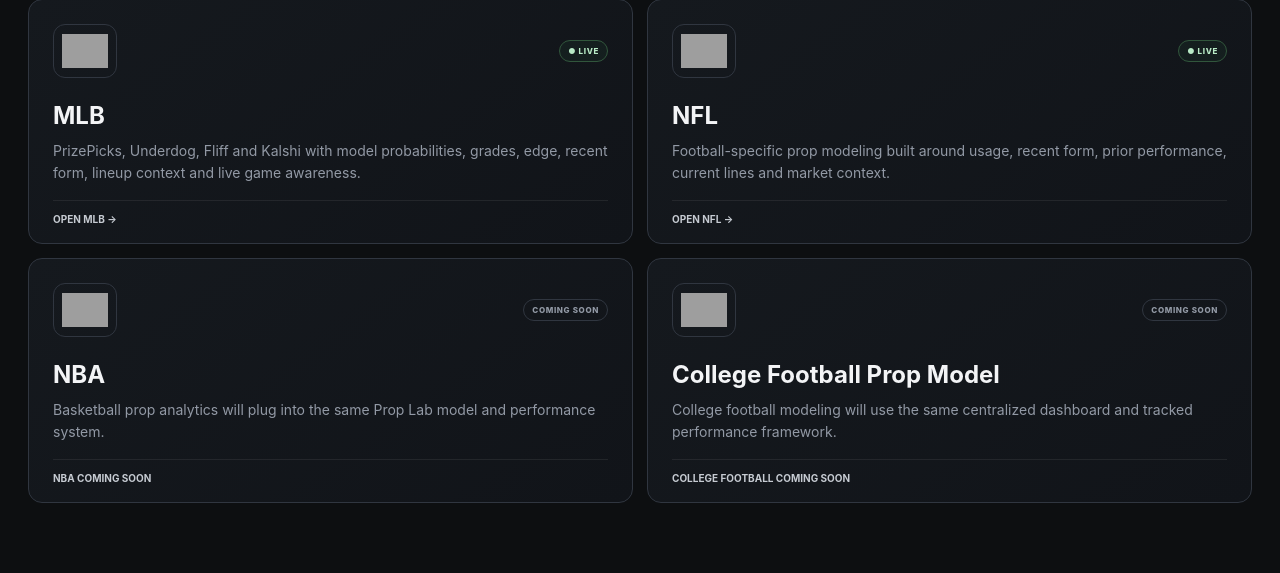
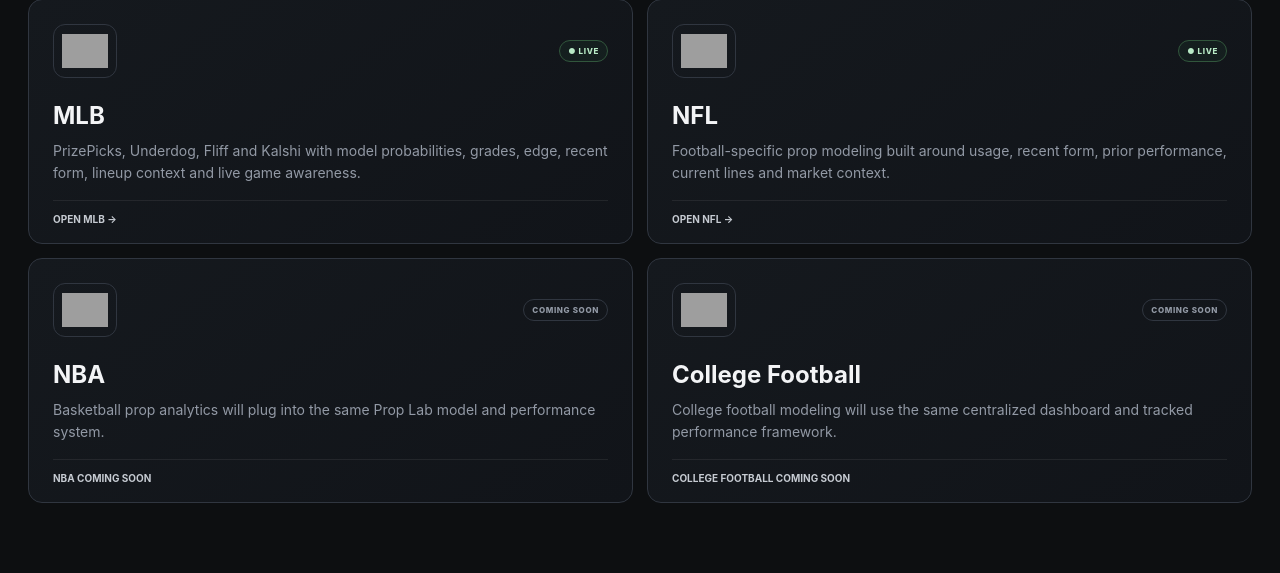
Before and after one commit to Jsweet32/Prop-Lab, a FastAPI app: page / in a window 1280 px wide. Shown: the part 614-1187 px from the top of the page. Run offline with FastAPI, Linux system fonts and the light colour scheme; some libraries are stand-ins or nearby versions; grey boxes are pictures that could not be loaded.

Commit message:
Update home.html

```diff
--- a/Prop_Lab_MultiSport_Starter_Project/app/templates/home.html
+++ b/Prop_Lab_MultiSport_Starter_Project/app/templates/home.html
@@ -84,7 +84,7 @@ body{margin:0;background:var(--bg);color:var(--text);font-family:Inter,ui-sans-s
     </a>
     <a class="card" href="/cfb">
       <div class="card-top"><div class="logo-box"><img src="https://commons.wikimedia.org/wiki/Special:Redirect/file/NCAA_logo.svg" alt="NCAA logo"></div><span class="badge">COMING SOON</span></div>
-      <h3>College Football Prop Model</h3>
+      <h3>College Football</h3>
       <p>College football modeling will use the same centralized dashboard and tracked performance framework.</p>
       <div class="card-foot">COLLEGE FOOTBALL COMING SOON</div>
     </a>
```
